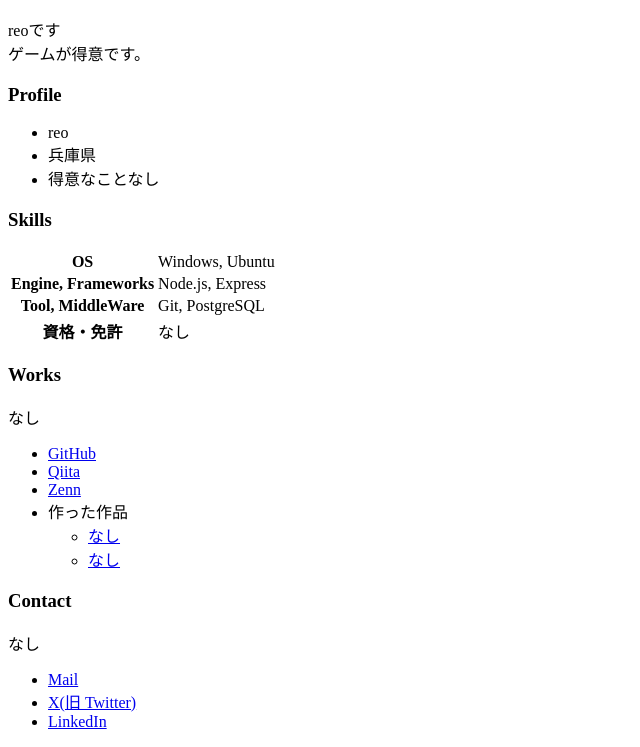
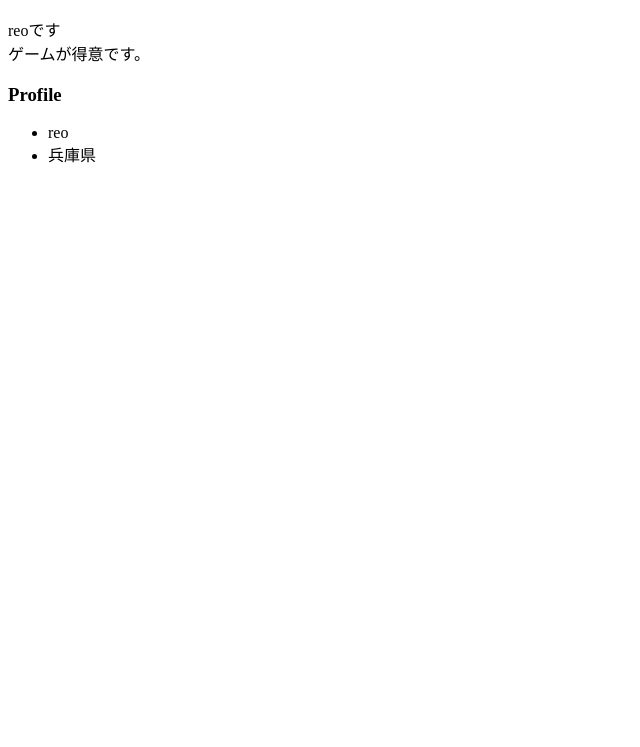
Before and after one commit to reo062/reo062.github.io, a plain HTML site: page index.html in a window 1280 px wide. Shown: the part 110-857 px from the top of the page, without its empty margins (0-640 px from the left). After the commit the page ends 800 px from the top, so only its background shows below. Drawn offline with Linux system fonts and the light colour scheme.

Commit message:
必要な情報

```diff
--- a/index.html
+++ b/index.html
@@ -20,49 +20,5 @@
     <ul>
       <li>reo</li>
       <li>兵庫県</li>
-      <li>得意なことなし</li>
-    </ul>
-
-    <h3>Skills</h3>
-    <table>
-      <tr>
-        <th>OS</th>
-        <td>Windows, Ubuntu</td>
-      </tr>
-      <tr>
-        <th>Engine, Frameworks</th>
-        <td>Node.js, Express</td>
-      </tr>
-      <tr>
-        <th>Tool, MiddleWare</th>
-        <td>Git, PostgreSQL</td>
-      </tr>
-      <tr>
-        <th>資格・免許</th>
-        <td>なし</td>
-      </tr>
-    </table>
-
-    <h3>Works</h3>
-    <p>なし</p>
-    <ul>
-      <li><a href="https://github.com/">GitHub</a></li>
-      <li><a href="https://qiita.com/">Qiita</a></li>
-      <li><a href="https://zenn.dev/">Zenn</a></li>
-      <li>
-        作った作品
-        <ul>
-          <li><a href="https://example.com/">なし</a></li>
-          <li><a href="https://example.com/">なし</a></li>
-        </ul>
-      </li>
-    </ul>
-
-    <h3>Contact</h3>
-    <p>なし</p>
-    <ul>
-      <li><a href="mailto:name@example.com">Mail</a></li>
-      <li><a href="https://twitter.com/n_yobikou">X(旧 Twitter)</a></li>
-      <li><a href="https://www.linkedin.com/">LinkedIn</a></li>
     </ul>
     </table>
```
